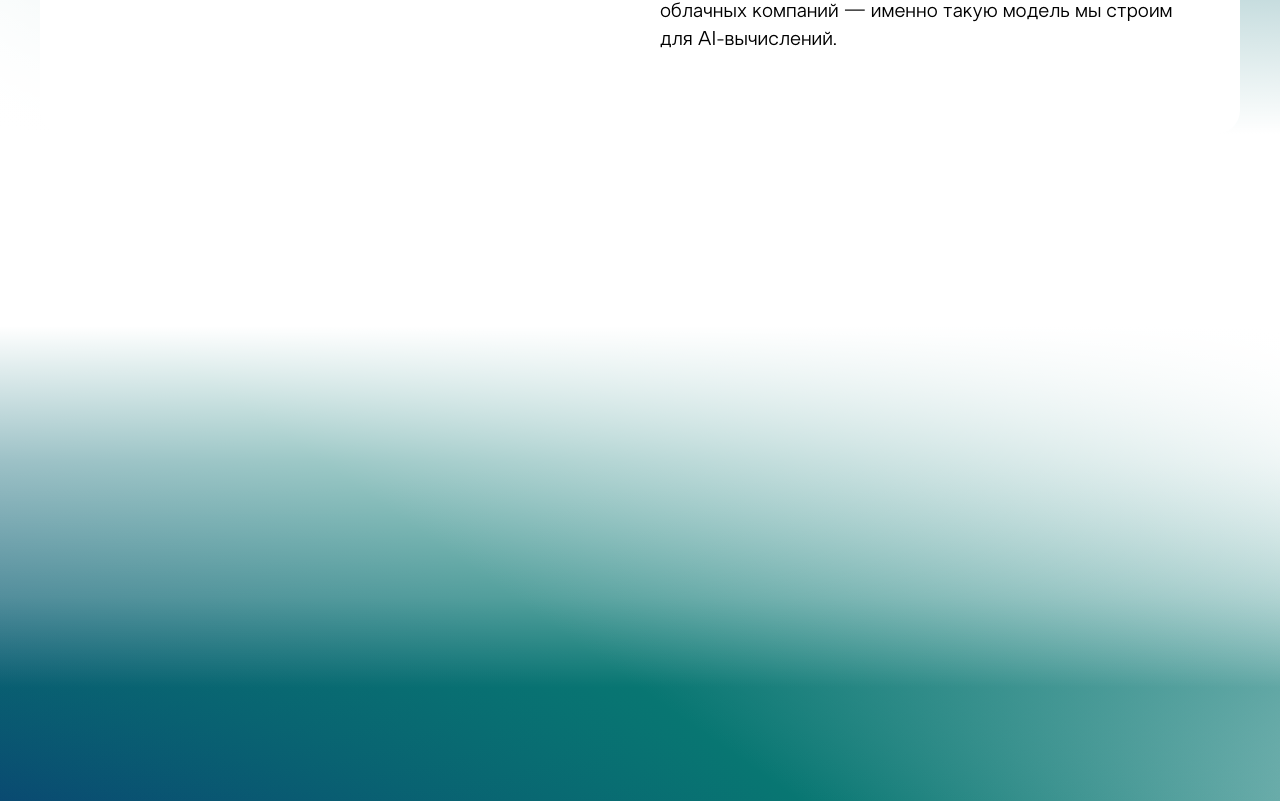
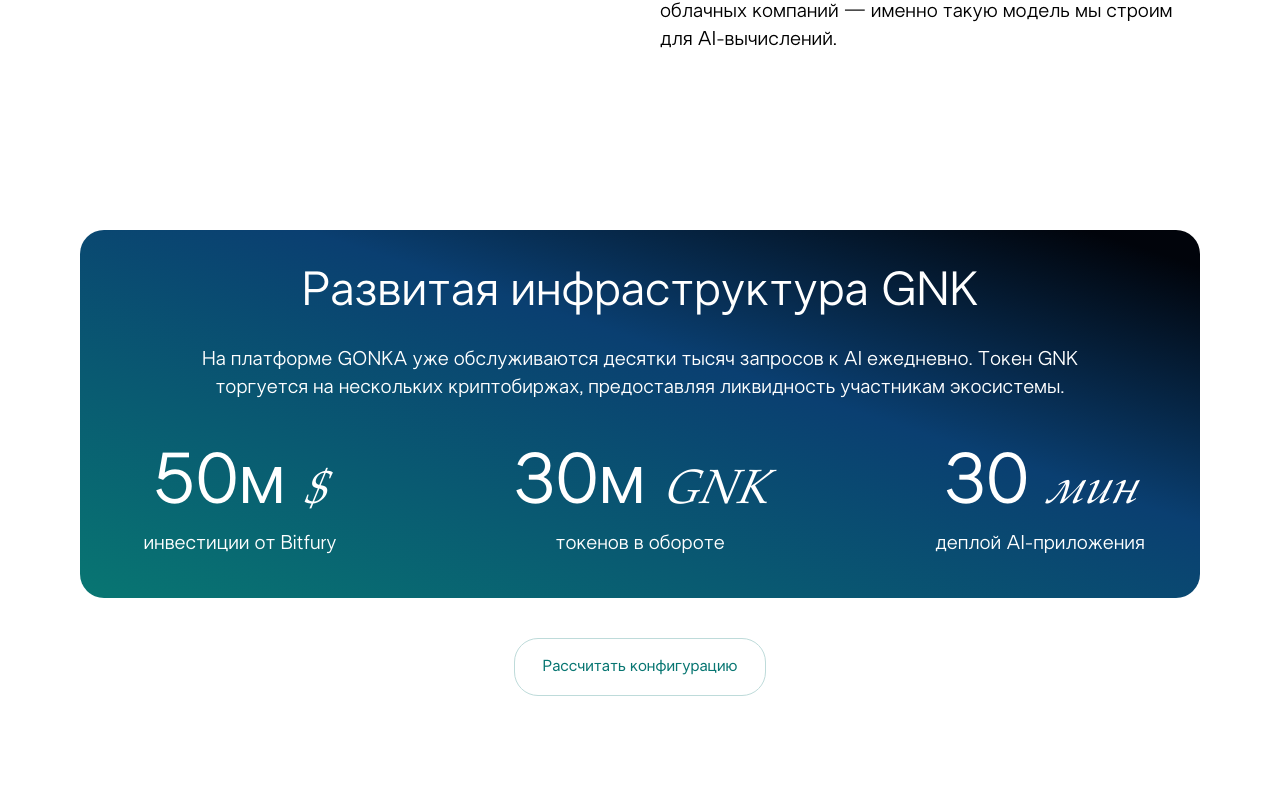
Before and after one commit to marginCodeProjects/gnk-club-landing, a Next.js app: page / in a window 1280 px wide. Shown: the part 1439-2240 px from the top of the page. Built offline with nearby package versions, Linux system fonts and the light colour scheme.

Commit message:
add infrastructure info block

```diff
--- a/src/app/globals.css
+++ b/src/app/globals.css
@@ -56,16 +56,14 @@
 
 .bg-hero-gradient {
     background:
-        /* белый туман вниз */
             linear-gradient(
                     to bottom,
-                    transparent 60%,
-                    rgba(255, 255, 255, var(--fog-white-weak)) 70%,
-                    rgba(255, 255, 255, var(--fog-white-medium)) 85%,
-                    var(--hero-white) 100%
+                    transparent 50%,
+                    rgba(255, 255, 255, var(--fog-white-weak)) 62%,
+                    rgba(255, 255, 255, var(--fog-white-medium)) 78%,
+                    var(--hero-white) 90%
             ),
 
-                /* зелёный туман вниз */
             linear-gradient(
                     to bottom,
                     transparent 45%,
@@ -74,7 +72,6 @@
                     transparent 85%
             ),
 
-                /* диагональная база */
             linear-gradient(
                     to bottom left,
                     var(--hero-dark) var(--diag-dark-start),
@@ -85,7 +82,16 @@
             );
 }
 
-
+.bg-main-gradient {
+    background:
+            linear-gradient(
+                    to bottom left,
+                    var(--hero-dark) 0%,
+                    var(--hero-dark) 5%,
+                    var(--hero-blue) 40%,
+                    var(--hero-green) 100%
+            );
+}
 
 .bg-bottom-gradient {
     background:
--- /dev/null
+++ b/src/components/main/GnkInfrastructure.tsx
@@ -0,0 +1,37 @@
+'use client'
+
+import React from 'react';
+import Button from "@/components/ui/Button";
+
+const GnkInfrastructure = () => {
+    return (
+        <div>
+            <div className="rounded-3xl py-10 bg-main-gradient flex flex-col gap-7 items-center text-white">
+                <div className="text-5xl text-center w-fit"> Развитая инфраструктура GNK</div>
+                <div className="px-20 text-xl text-center">На платформе GONKA уже обслуживаются десятки тысяч запросов к
+                    AI ежедневно. Токен GNK торгуется на нескольких криптобиржах, предоставляя ликвидность участникам
+                    экосистемы.
+                </div>
+                <div className="w-full mt-5 grid grid-cols-3 gap-20 text-center">
+                    <div>
+                        <div className="text-7xl">50м <i className="text-5xl">$</i></div>
+                        <div className='mt-2 text-xl'>инвестиции от Bitfury</div>
+                    </div>
+                    <div>
+                        <div className="text-7xl">30м <i className="text-5xl">GNK</i></div>
+                        <div className='mt-2 text-xl'>токенов в обороте</div>
+                    </div>
+                    <div>
+                        <div className="text-7xl">30 <i className="text-5xl">мин</i></div>
+                        <div className='mt-2 text-xl'>деплой AI-приложения</div>
+                    </div>
+                </div>
+            </div>
+            <div className="my-10 mx-auto w-fit">
+                <Button text={'Рассчитать конфигурацию'} onClick={() => {}}></Button>
+            </div>
+        </div>
+    );
+};
+
+export default GnkInfrastructure;
--- a/src/components/sections/HeroSection.tsx
+++ b/src/components/sections/HeroSection.tsx
@@ -4,10 +4,10 @@
 
 export function HeroSection() {
     return (
-        <div className="relative overflow-hidden">
+        <div className="relative min-h-screen overflow-hidden">
             <div className="absolute inset-0 z-0 bg-hero-gradient" />
 
-            <div className="relative z-10">
+            <div className="relative z-10 min-h-screen">
                 <div className="max-w-[1440px] mx-auto px-20">
                     <Header/>
                     <GnkMainInfo/>
--- a/src/components/sections/MainSection.tsx
+++ b/src/components/sections/MainSection.tsx
@@ -1,9 +1,11 @@
+import GnkInfrastructure from "@/components/main/GnkInfrastructure";
+
 export function MainSection() {
     return (
-        <section className="relative bg-white z-10">
-            <div className="container mx-auto px-4 py-24">
-
+        <div className="relative bg-white z-10">
+            <div className="mx-auto px-20 py-24">
+                <GnkInfrastructure/>
             </div>
-        </section>
+        </div>
     )
 }
```
